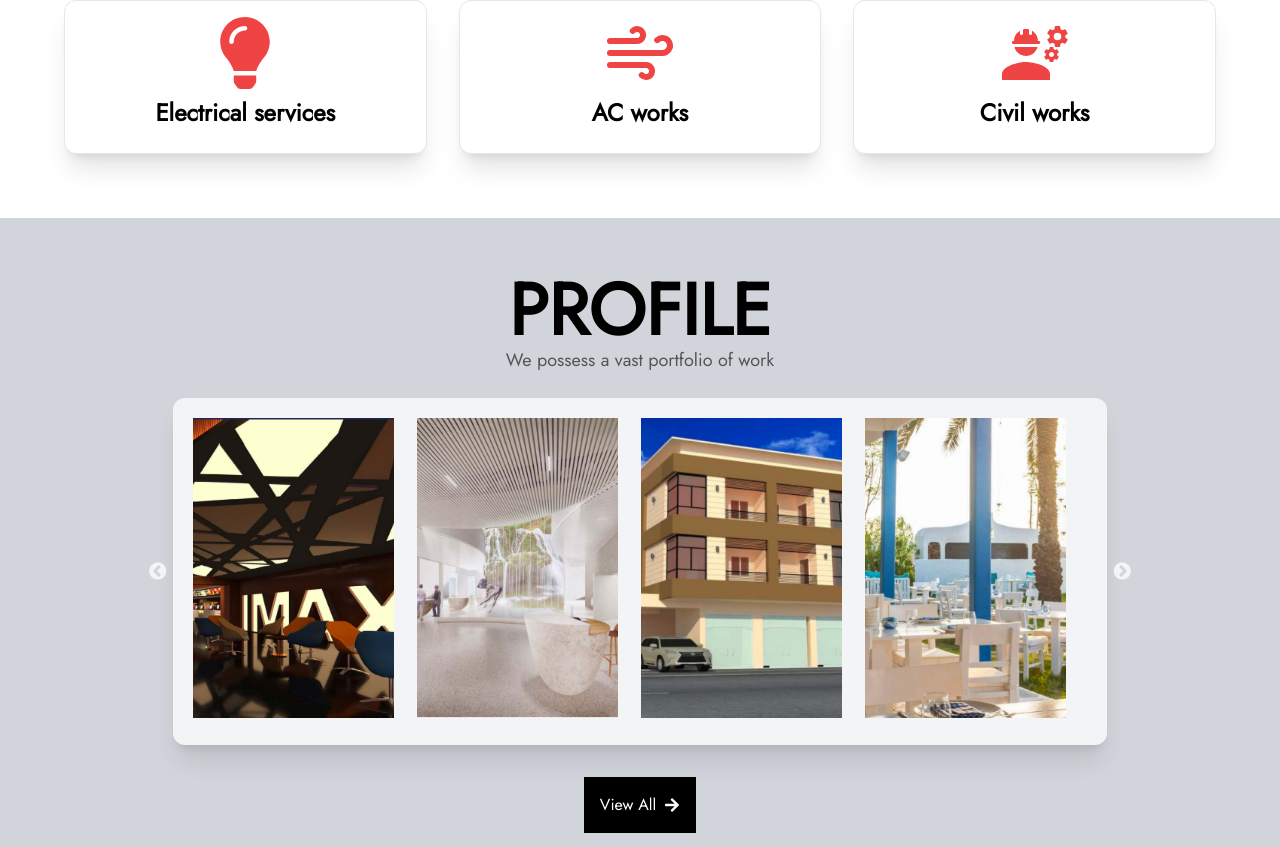
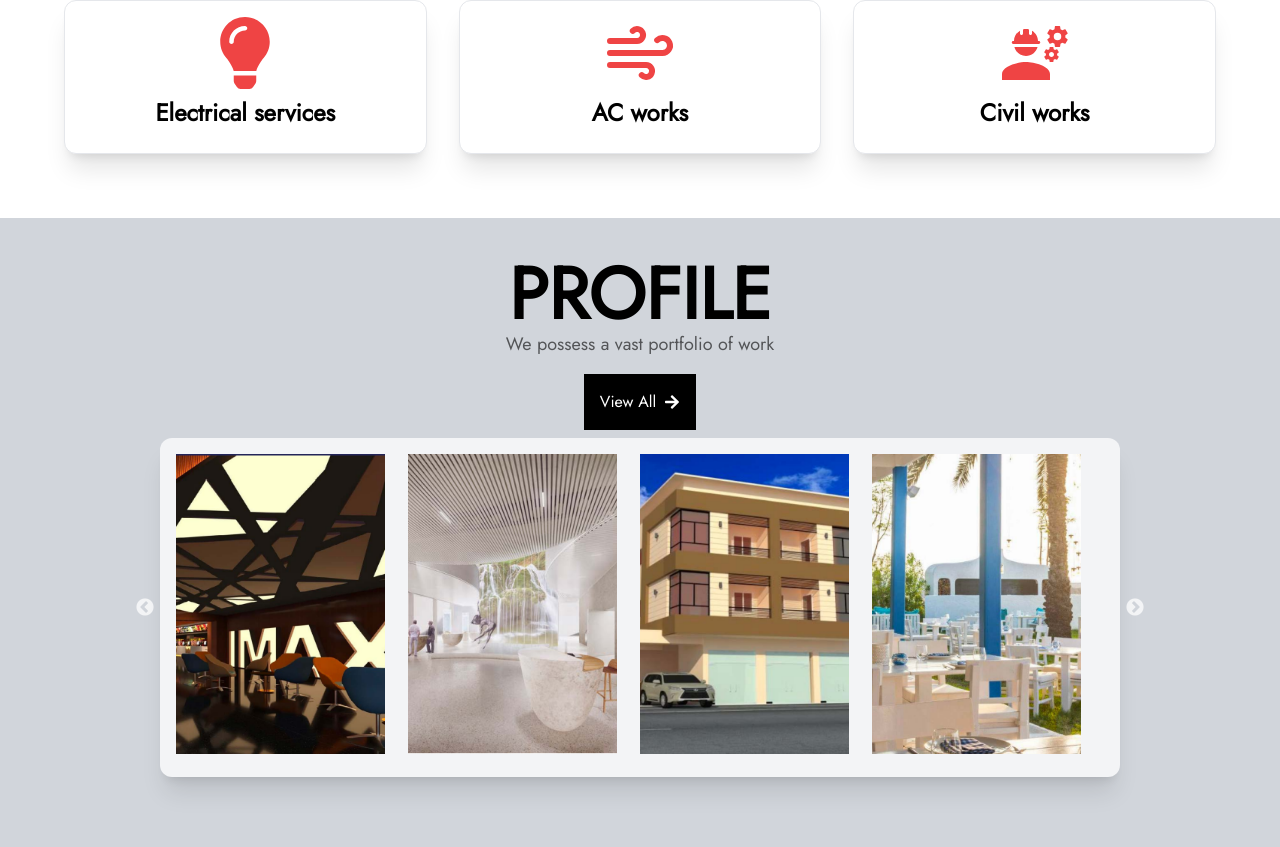
Before and after one commit to Sachin5679/company-website, a Next.js app: page / in a window 1280 px wide. Shown: the part 1950-2797 px from the top of the page. Built offline with nearby package versions, Linux system fonts and the light colour scheme.

Commit message:
design changes

```diff
--- a/components/ContactUs.tsx
+++ b/components/ContactUs.tsx
@@ -14,16 +14,16 @@ const ContactUs = () => {
             <div className='mb-4'>
               <p className='flex text-gray-200 md:text-xl text-xs mt-8'><span><MdLocationOn className='mt-1 mr-2 text-red-400' /></span>79M2+7J9 - شارع, Al Waheda - Dubai</p>
               <p className='flex text-gray-200 md:text-xl text-xs '><span className=''><FaEnvelope className='text-red-400 mr-2 mt-1' /></span><a href="mailto:info@aspcuae.com" className='hover:text-red-400'>info@aspcuae.com</a></p>
-              <p className='flex text-gray-200 md:text-xl text-xs'><span><BsFillTelephoneFill className='text-red-400 mr-2 mt-1' /></span> +97144513525 </p>
-              <p className='flex text-gray-200 md:text-xl text-xs'><span><MdContactPhone className='text-red-400 mr-2 mt-1' /></span> +971524531933 </p>
-              <p className='flex text-gray-200 md:text-xl text-xs'><span><BsPhoneFill className='text-red-400 mr-2 mt-1' /></span> +971552769485 </p>
+              <p className='flex text-gray-200 md:text-xl text-xs'><span><BsFillTelephoneFill className='text-red-400 mr-2 mt-1' /></span> +971 4 4513 525 </p>
+              <p className='flex text-gray-200 md:text-xl text-xs'><span><MdContactPhone className='text-red-400 mr-2 mt-1' /></span> +971 52 4531 933 </p>
+              <p className='flex text-gray-200 md:text-xl text-xs'><span><BsPhoneFill className='text-red-400 mr-2 mt-1' /></span> +971 55 2769 485 </p>
             </div>
 
         </div>
 
         {/* Right Side - Map */}
         <div className='w-2/3'>
-          <div className='md:p-8 p- h-full bg-black'>
+          <div className='md:p-12 p-4 h-full bg-black'>
             {/* Add your map component or embed code here */}
             <iframe
               src="https://www.google.com/maps/embed?pb=!1m14!1m8!1m3!1d14430.504772848097!2d55.3516142!3d25.2831572!3m2!1i1024!2i768!4f13.1!3m3!1m2!1s0x3e5f5c8e90d8d5cd%3A0x38eaa6fca0306eda!2sArabilla%20Building!5e0!3m2!1sen!2sae!4v1703939653579!5m2!1sen!2sae"
--- a/components/Hero.tsx
+++ b/components/Hero.tsx
@@ -5,7 +5,7 @@ import { FaArrowRight } from 'react-icons/fa';
 
 const Hero = () => {
   return (
-    <section className="h-screen w-screen relative flex items-center justify-center bg-red-800 pt-10">
+    <section id='hero' className="h-screen w-screen relative flex items-center justify-center bg-red-800 pt-10">
       <div className="text-white px-10">
         <h1 className="md:text-9xl text-4xl">
           ASPC
--- a/components/Navbar.tsx
+++ b/components/Navbar.tsx
@@ -1,8 +1,7 @@
 "use client"
 import React, { useState } from 'react';
 import { Link, animateScroll as scroll } from 'react-scroll';
-import Image from 'next/image';
-import companyLogo from '../public/aspc1.jpeg';
+import { MdHome } from "react-icons/md";
 
 const Navbar = () => {
   const [isMenuOpen, setMenuOpen] = useState(false);
@@ -18,15 +17,19 @@ const Navbar = () => {
   return (
     <div className="lg:flex lg:justify-between lg:items-center py-6 px-10 shadow-xl fixed top-0 left-0 right-0 z-20 bg-white w-screen">
       <div className="flex items-center justify-between">
+
         <div className="mr-4">
           {/* <Image src={companyLogo} alt="Company Logo" width={64} height={64} /> */}
           <h1
             className='text-4xl text-red-800 font-black cursor-pointer'
             onClick={scrollToTop}
           >
-            <a href="/">ASPC</a>
+            <a className='flex' href="/"><MdHome className='text-4xl mr-2 bg-red-800 text-white p-2 rounded-full' /> ASPC</a>
+
           </h1>
+
         </div>
+
         {/* Menu button for mobile */}
         <button onClick={handleMenuToggle} className="lg:hidden focus:outline-none">
           <svg
@@ -42,11 +45,12 @@ const Navbar = () => {
       </div>
       {/* Navigation links */}
       <div className={`lg:flex ${isMenuOpen ? 'block' : 'hidden'} lg:text-xl mt-4 lg:mt-0`}>
-        <Link to="about" smooth={true} duration={500} offset={-80} className="block lg:inline-block hover:cursor-pointer text-gray-800 hover:text-red-700 mr-6 lg:mb-0 mb-2">ABOUT</Link>
+        <Link to="about" smooth={true} duration={500} offset={-45} className="block lg:inline-block hover:cursor-pointer text-gray-800 hover:text-red-700 mr-6 lg:mb-0 mb-2">ABOUT</Link>
         <Link to="services" smooth={true} duration={500} offset={-90} className="block lg:inline-block hover:cursor-pointer text-gray-800 hover:text-red-700 mr-6  lg:mb-0 mb-2">SERVICES</Link>
         <Link to="profile" smooth={true} duration={500} offset={-90} className="block lg:inline-block hover:cursor-pointer text-gray-800 hover:text-red-700 mr-6  lg:mb-0 mb-2">PROFILE</Link>
         {/* <Link to="team" smooth={true} duration={500} className="block lg:inline-block hover:cursor-pointer text-gray-800 hover:text-red-700 mr-6  lg:mb-0 mb-2">TEAM</Link> */}
-        <Link to="contact" smooth={true} duration={500} offset={-90} className="block lg:inline-block hover:cursor-pointer text-gray-800 hover:text-red-700">CONTACT</Link>
+        <Link to="contact" smooth={true} duration={500} offset={-70} className="block lg:inline-block hover:cursor-pointer text-gray-800 hover:text-red-700">CONTACT</Link>
+
       </div>
     </div>
   );
--- a/components/Profile.tsx
+++ b/components/Profile.tsx
@@ -48,14 +48,20 @@ const Profile = () => {
   };
 
   return (
-    <section id='profile' className="flex flex-col h-screen w-screen p-14 bg-gray-300">
+    <section id='profile' className="flex flex-col h-screen w-screen p-10 bg-gray-300">
       <div className='text-center' style={containerStyle}>
-        <div className='mb-6'>
+        <div className='mb-2'>
           <h1 className='text-7xl font-black'>PROFILE</h1>
           <p className='text-lg opacity-60'>We possess a vast portfolio of work</p>
         </div>
+        <div className='flex m-2'>
+          <Link href='/projects' className='flex flex-row items-center bg-black text-white p-4 hover:bg-white hover:text-black hover:shadow-xl hover:rounded-xl transition 1s' passHref>
+              <span className='mr-2'>View All</span>
+              <FaArrowRight />
+          </Link>
+        </div>
         <div className='w-4/5 justify-center bg-gray-100 shadow-xl rounded-xl'>
-          <Slider {...sliderSettings} className='text-center p-5'>
+          <Slider {...sliderSettings} className='text-center p-4'>
             <div>
               <img src="image1.png" alt="Image 1" style={imageStyle} />
             </div>
@@ -73,12 +79,6 @@ const Profile = () => {
             </div>
           </Slider>
         </div>
-        <div className='flex m-8'>
-          <Link href='/projects' className='flex flex-row items-center bg-black text-white p-4 hover:bg-white hover:text-black hover:shadow-xl hover:rounded-xl transition 1s' passHref>
-              <span className='mr-2'>View All</span>
-              <FaArrowRight />
-          </Link>
-        </div>
       </div>
     </section>
   );
```
